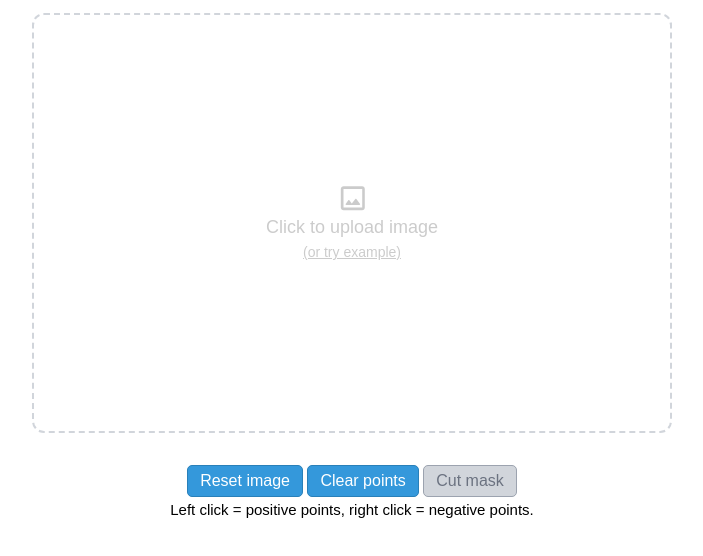
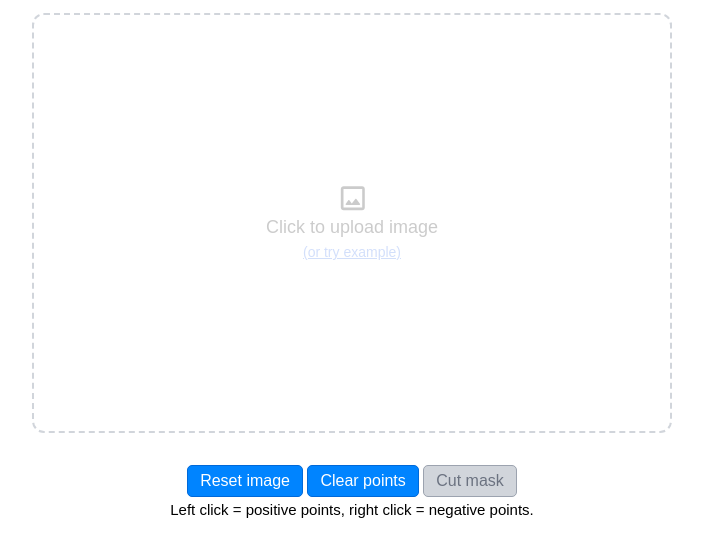
Before and after one commit to amrrs/sam-test, a plain HTML site: page index.html in a window 1280 px wide. Shown: the part 172-728 px from the top of the page, without its empty margins (288-991 px from the left). Drawn offline with Linux system fonts and the light colour scheme.

Commit message:
Update index.css

```diff
--- a/index.css
+++ b/index.css
@@ -12,11 +12,6 @@ body {
 
 body {
   padding: 16px 32px;
-}
-
-body,
-#container,
-#upload-button {
   display: flex;
   flex-direction: column;
   justify-content: center;
@@ -42,6 +37,9 @@ h3 {
   background-size: 100% 100%;
   background-position: center;
   background-repeat: no-repeat;
+  display: flex;
+  justify-content: center;
+  align-items: center;
 }
 
 #mask-output {
@@ -52,18 +50,26 @@ h3 {
 }
 
 #upload-button {
+  display: flex;
+  flex-direction: column;
+  align-items: center;
   gap: 0.4rem;
   font-size: 18px;
   cursor: pointer;
   opacity: 0.2;
 }
 
+#upload-button svg {
+  fill: #0084FF;
+}
+
+#upload-button span {
+  color: #0084FF;
+  font-weight: bold;
+}
+
 #upload {
   display: none;
-}
-
-svg {
-  pointer-events: none;
 }
 
 #example {
@@ -71,10 +77,11 @@ svg {
   text-decoration: underline;
   cursor: pointer;
   pointer-events: none;
+  color: #2563eb;
 }
 
 #example:hover {
-  color: #2563eb;
+  color: #1d4ed8;
 }
 
 canvas {
@@ -98,9 +105,9 @@ canvas {
 
 #controls > button {
   padding: 6px 12px;
-  background-color: #3498db;
+  background-color: #0084FF;
   color: white;
-  border: 1px solid #2980b9;
+  border: 1px solid #0069d9;
   border-radius: 5px;
   cursor: pointer;
   font-size: 16px;
```
